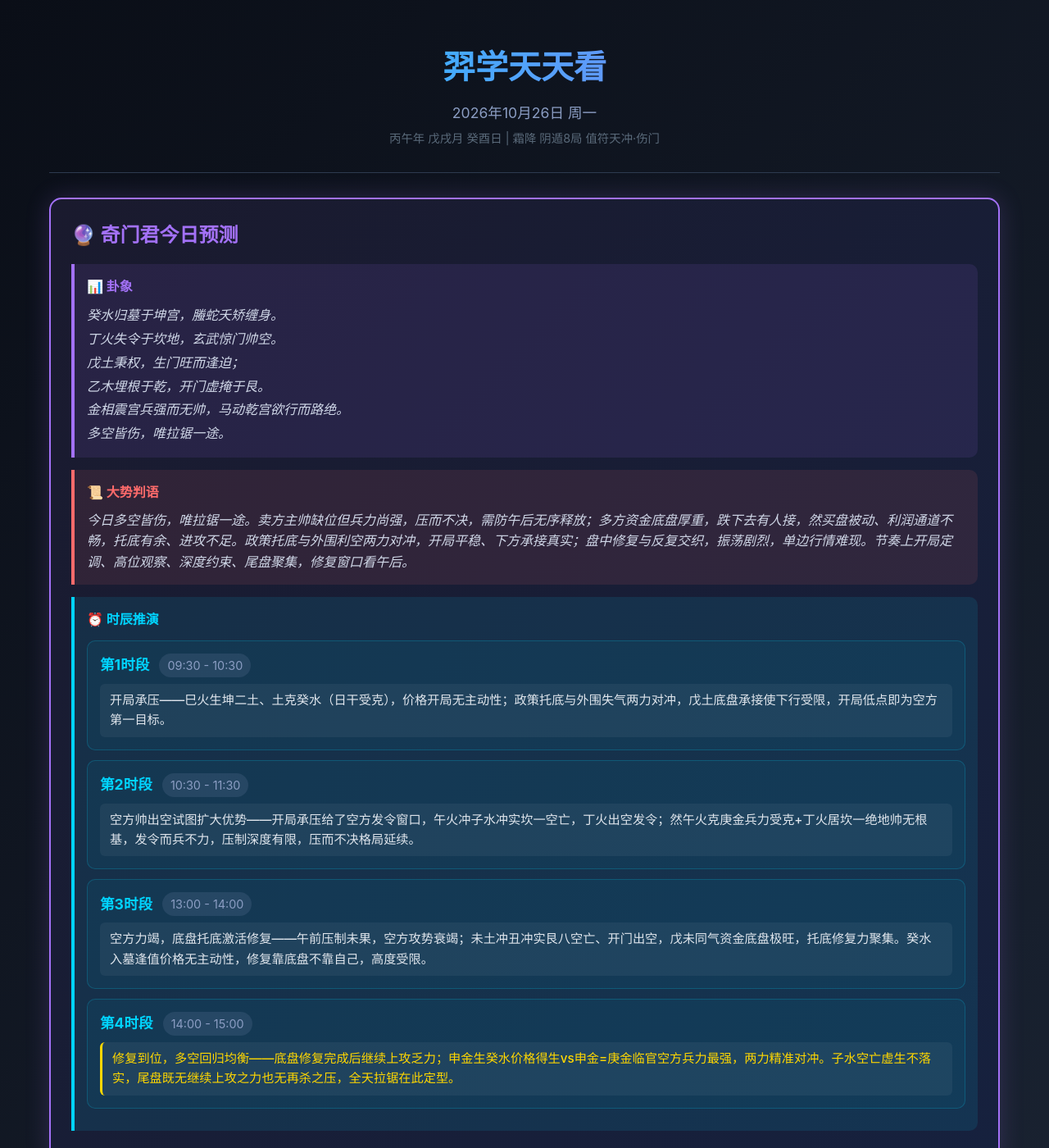
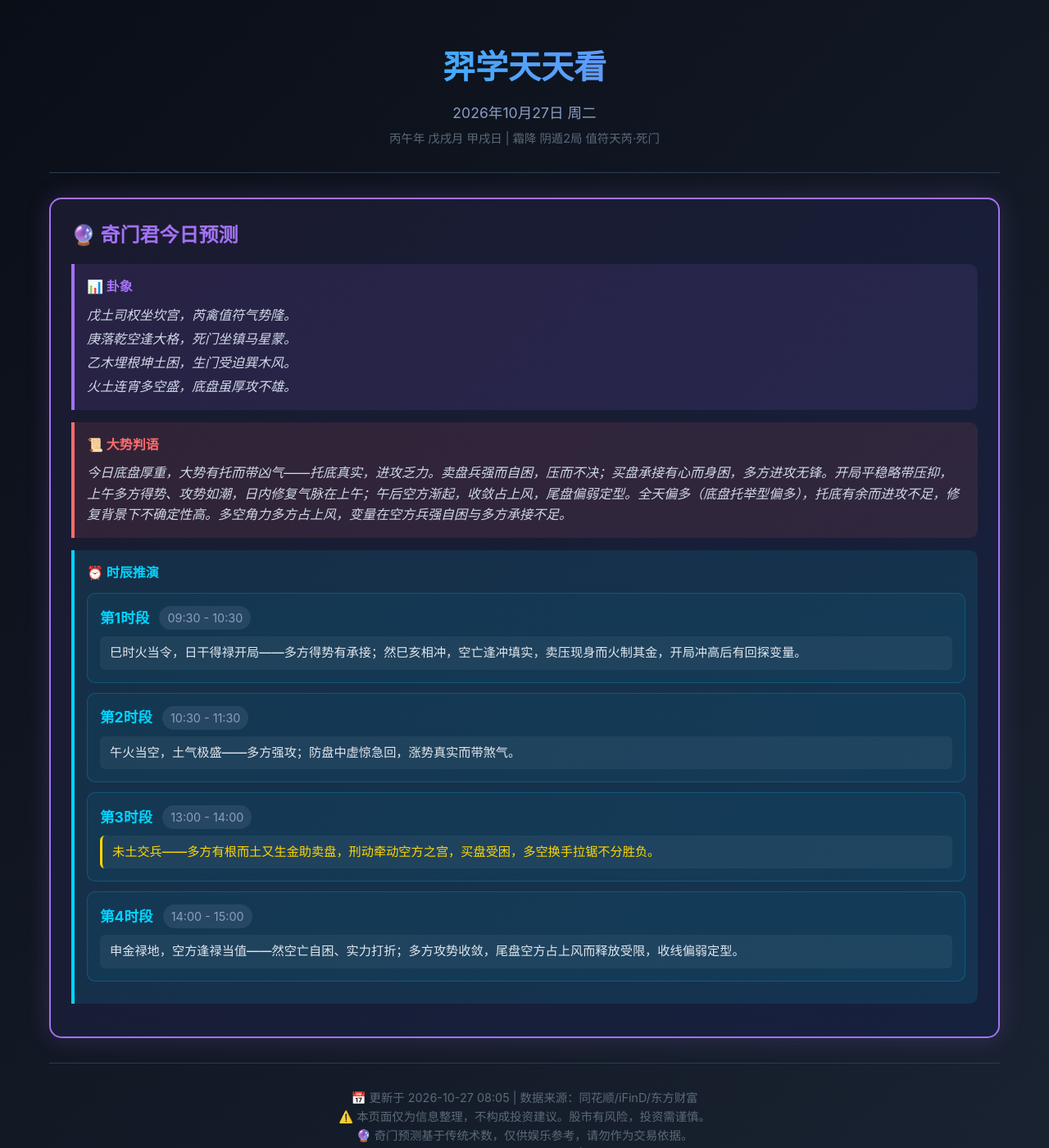
Before and after one commit to xiaoyi0319a/yixue-dashboard, a Jekyll site: the page index.html, which Jekyll copies as it is, in a window 1280 px wide and 1400 px high. Shown: the whole window at 82% size. Built offline with Jekyll 4.4.1, drawn with Linux system fonts in a browser that asks for light colours; comment, search, counter and statistics services are not loaded; some of the changed text lies outside the part shown.

Commit message:
网站更新 2026-10-27: 阴遁2局·偏多(底盘托举型)·平开偏低 四时段(微偏强/偏强/无方向/微偏弱) 暂停模式(方向整理停运)

```diff
--- a/index.html
+++ b/index.html
@@ -4,12 +4,12 @@
     <meta charset="UTF-8">
     <meta name="viewport" content="width=device-width, initial-scale=1.0">
     <meta http-equiv="Cache-Control" content="no-cache, no-store, must-revalidate">
-    <meta property="og:title" content="羿学天天看 | 2026-10-26">
-    <meta property="og:description" content="🔮 阴遁8局·拉锯平衡·平开（熔断态第11日，多空皆伤唯拉锯一途，振荡剧烈单边难现）| 📈📰 方向整理已暂停（09-27指令）">
+    <meta property="og:title" content="羿学天天看 | 2026-10-27">
+    <meta property="og:description" content="🔮 阴遁2局·偏多·平开偏低（底盘托举型偏多，托底真实而进攻乏力，上午攻势如潮午后收敛定型）| 📈📰 方向整理已暂停（09-27指令）">
     <meta property="og:type" content="website">
     <meta property="og:url" content="https://xiaoyi0319a.github.io/yixue-dashboard/">
     <meta name="twitter:card" content="summary_large_image">
-    <title>羿学天天看 | 2026-10-26</title>
+    <title>羿学天天看 | 2026-10-27</title>
     <link rel="stylesheet" href="css/style.css">
     <script async src="https://busuanzi.ibruce.info/busuanzi/2.3/busuanzi.pure.mini.js"></script>
 </head>
@@ -17,18 +17,18 @@
     <div class="container">
         <div class="header">
             <h1>羿学天天看</h1>
-            <div class="date">2026年10月26日 周一</div>
-            <div class="ganzhi">丙午年 戊戌月 癸酉日 | 霜降 阴遁8局 值符天冲·伤门</div>
+            <div class="date">2026年10月27日 周二</div>
+            <div class="ganzhi">丙午年 戊戌月 甲戌日 | 霜降 阴遁2局 值符天芮·死门</div>
         </div>
         <div class="qimen-section">
             <h2>🔮 奇门君今日预测</h2>
             <div class="qimen-hexagram">
                 <h4>📊 卦象</h4>
-                <p>癸水归墓于坤宫，螣蛇夭矫缠身。<br>丁火失令于坎地，玄武惊门帅空。<br>戊土秉权，生门旺而逢迫；<br>乙木埋根于乾，开门虚掩于艮。<br>金相震宫兵强而无帅，马动乾宫欲行而路绝。<br>多空皆伤，唯拉锯一途。</p>
+                <p>戊土司权坐坎宫，芮禽值符气势隆。<br>庚落乾空逢大格，死门坐镇马星蒙。<br>乙木埋根坤土困，生门受迫巽木风。<br>火土连宵多空盛，底盘虽厚攻不雄。</p>
             </div>
             <div class="qimen-verdict">
                 <h4>📜 大势判语</h4>
-                <p><i>今日多空皆伤，唯拉锯一途。卖方主帅缺位但兵力尚强，压而不决，需防午后无序释放；多方资金底盘厚重，跌下去有人接，然买盘被动、利润通道不畅，托底有余、进攻不足。政策托底与外围利空两力对冲，开局平稳、下方承接真实；盘中修复与反复交织，振荡剧烈，单边行情难现。节奏上开局定调、高位观察、深度约束、尾盘聚集，修复窗口看午后。</i></p>
+                <p><i>今日底盘厚重，大势有托而带凶气——托底真实，进攻乏力。卖盘兵强而自困，压而不决；买盘承接有心而身困，多方进攻无锋。开局平稳略带压抑，上午多方得势、攻势如潮，日内修复气脉在上午；午后空方渐起，收敛占上风，尾盘偏弱定型。全天偏多（底盘托举型偏多），托底有余而进攻不足，修复背景下不确定性高。多空角力多方占上风，变量在空方兵强自困与多方承接不足。</i></p>
             </div>
             <div class="qimen-time">
                 <h4>⏰ 时辰推演</h4>
@@ -37,33 +37,33 @@
                         <span class="time-name">第1时段</span>
                         <span class="time-range">09:30 - 10:30</span>
                     </div>
-                    <div class="time-verdict negative">开局承压——巳火生坤二土、土克癸水（日干受克），价格开局无主动性；政策托底与外围失气两力对冲，戊土底盘承接使下行受限，开局低点即为空方第一目标。</div>
+                    <div class="time-verdict positive">巳时火当令，日干得禄开局——多方得势有承接；然巳亥相冲，空亡逢冲填实，卖压现身而火制其金，开局冲高后有回探变量。</div>
                 </div>
                 <div class="time-slot">
                     <div class="time-header">
                         <span class="time-name">第2时段</span>
                         <span class="time-range">10:30 - 11:30</span>
                     </div>
-                    <div class="time-verdict negative">空方帅出空试图扩大优势——开局承压给了空方发令窗口，午火冲子水冲实坎一空亡，丁火出空发令；然午火克庚金兵力受克+丁火居坎一绝地帅无根基，发令而兵不力，压制深度有限，压而不决格局延续。</div>
+                    <div class="time-verdict positive">午火当空，土气极盛——多方强攻；防盘中虚惊急回，涨势真实而带煞气。</div>
                 </div>
                 <div class="time-slot">
                     <div class="time-header">
                         <span class="time-name">第3时段</span>
                         <span class="time-range">13:00 - 14:00</span>
                     </div>
-                    <div class="time-verdict positive">空方力竭，底盘托底激活修复——午前压制未果，空方攻势衰竭；未土冲丑冲实艮八空亡、开门出空，戊未同气资金底盘极旺，托底修复力聚集。癸水入墓逢值价格无主动性，修复靠底盘不靠自己，高度受限。</div>
+                    <div class="time-verdict neutral">未土交兵——多方有根而土又生金助卖盘，刑动牵动空方之宫，买盘受困，多空换手拉锯不分胜负。</div>
                 </div>
                 <div class="time-slot">
                     <div class="time-header">
                         <span class="time-name">第4时段</span>
                         <span class="time-range">14:00 - 15:00</span>
                     </div>
-                    <div class="time-verdict neutral">修复到位，多空回归均衡——底盘修复完成后继续上攻乏力；申金生癸水价格得生vs申金=庚金临官空方兵力最强，两力精准对冲。子水空亡虚生不落实，尾盘既无继续上攻之力也无再杀之压，全天拉锯在此定型。</div>
+                    <div class="time-verdict negative">申金禄地，空方逢禄当值——然空亡自困、实力打折；多方攻势收敛，尾盘空方占上风而释放受限，收线偏弱定型。</div>
                 </div>
             </div>
         </div>
         <div class="footer">
-            <p>📅 更新于 2026-10-26 08:05 | 数据来源：同花顺/iFinD/东方财富</p>
+            <p>📅 更新于 2026-10-27 08:05 | 数据来源：同花顺/iFinD/东方财富</p>
             <p>⚠️ 本页面仅为信息整理，不构成投资建议。股市有风险，投资需谨慎。</p>
             <p>🔮 奇门预测基于传统术数，仅供娱乐参考，请勿作为交易依据。</p>
             <p>📊 访问统计：<span id="busuanzi_container_site_pv">本站总访问量 <span id="busuanzi_value_site_pv"></span> 次</span> | <span id="busuanzi_container_site_uv">访客数 <span id="busuanzi_value_site_uv"></span> 人</span></p>
```
